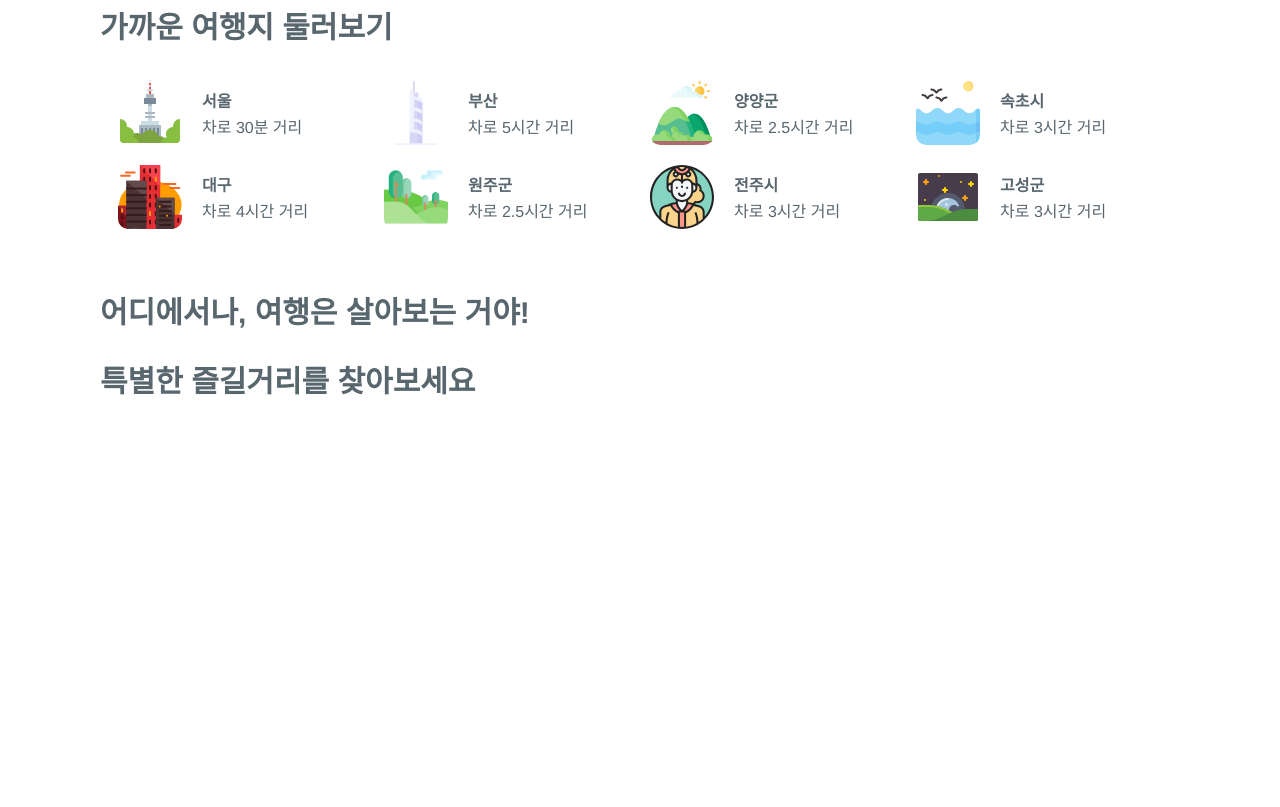
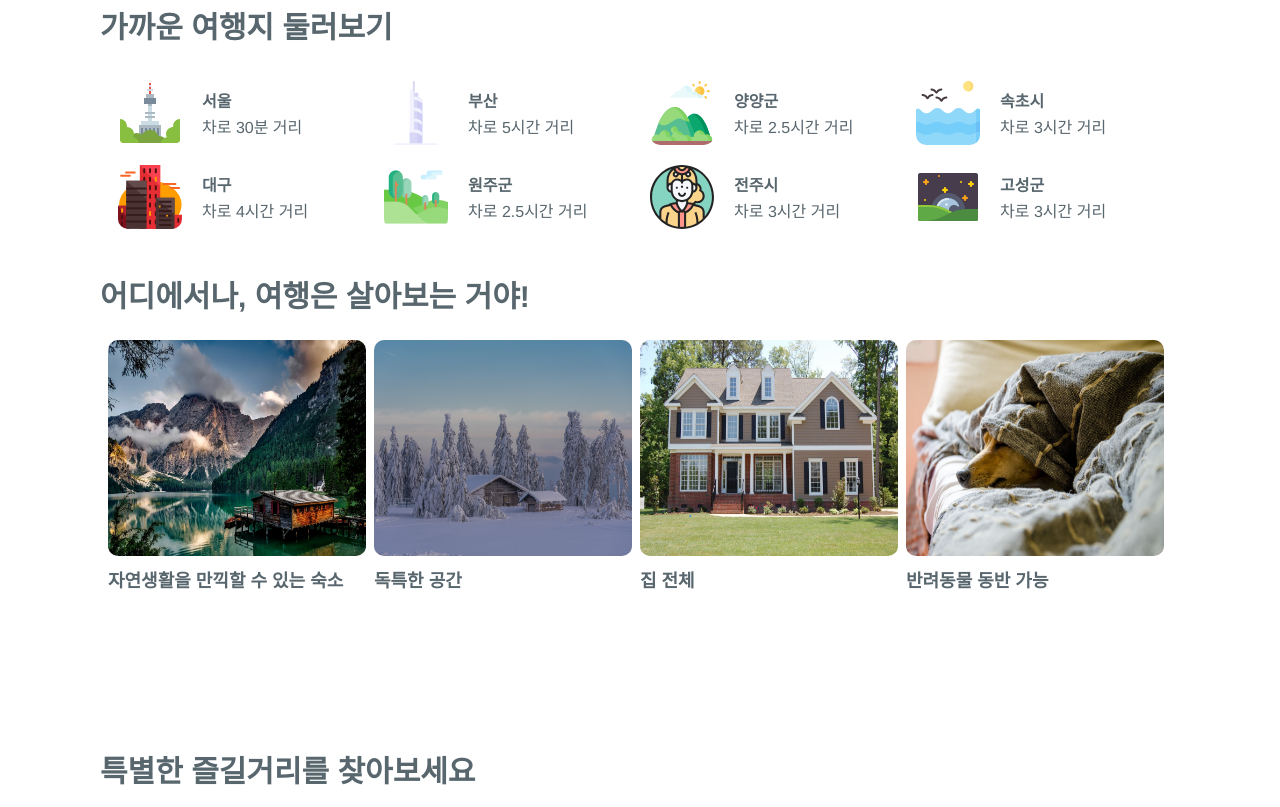
Before and after one commit to soo777/html-css, a plain HTML site: page airbnb/index.html in a window 1280 px wide. Shown: the part 722-1529 px from the top of the page. Before the commit the page ends 1139 px from the top, so only its background shows below. Drawn offline with Linux system fonts and the light colour scheme.

Commit message:
중간 container 작업

```diff
--- a/airbnb/index.html
+++ b/airbnb/index.html
@@ -150,9 +150,6 @@
                             </span>
                         </div>
                     </div>
-                    <div class="box">
-
-                    </div>
                 </div>
             </div>
         </div>
@@ -162,8 +159,31 @@
                     <div class="title">
                         어디에서나, 여행은 살아보는 거야!
                     </div>
-                    <div>
-
+                    <div class="box">
+                        <div class="location">
+                            <div>
+                                <img class="location-photo" src="/airbnb/images/location/mountain_house.jpg" />
+                            </div>
+                            <div class="title">자연생활을 만끽할 수 있는 숙소</div>
+                        </div>
+                        <div class="location">
+                            <div>
+                                <img class="location-photo" src="/airbnb/images/location/snow_house.jpg" />
+                            </div>
+                            <div class="title">독특한 공간</div>
+                        </div>
+                        <div class="location">
+                            <div>
+                                <img class="location-photo" src="/airbnb/images/location/house.jpg" />
+                            </div>
+                            <div class="title">집 전체</div>
+                        </div>
+                        <div class="location">
+                            <div>
+                                <img class="location-photo" src="/airbnb/images/location/house_dog.jpg" />
+                            </div>
+                            <div class="title">반려동물 동반 가능</div>
+                        </div>
                     </div>
                 </div>
             </div>
--- a/airbnb/style/common.css
+++ b/airbnb/style/common.css
@@ -78,8 +78,8 @@ nav li {
     padding: 20px 30px;
 }
 
-.box-container {
-    /* height: 200px; */
+.box-container:nth-child(3) {
+    height: 450px;
 }
 
 .box-container > div {
@@ -102,6 +102,10 @@ nav li {
     flex-wrap: wrap;
 }
 
+.box-container > div > div > .box > .location {
+    width: 25%;
+}
+
 .city-icon {
     height: 64px;
     margin-right: 20px;
@@ -114,6 +118,13 @@ nav li {
     padding: 10px;
 }
 
+.location-photo {
+    width: 97%;
+    height: 100%;
+    border-radius: 10px;
+    margin-bottom: 10px;
+}
+
 .city-box .content-box {
     display: flex;
     flex-direction: column;
@@ -124,3 +135,8 @@ nav li {
     font-weight: 600;
     padding-bottom: 2px;
 }
+
+.location .title {
+    font-size: 18px;
+    font-weight: 600;
+}
```
Also changed, not shown: airbnb/images/location/house.jpg (added), airbnb/images/location/house_dog.jpg (added), airbnb/images/location/mountain_house.jpg (added), airbnb/images/location/snow_house.jpg (added).
